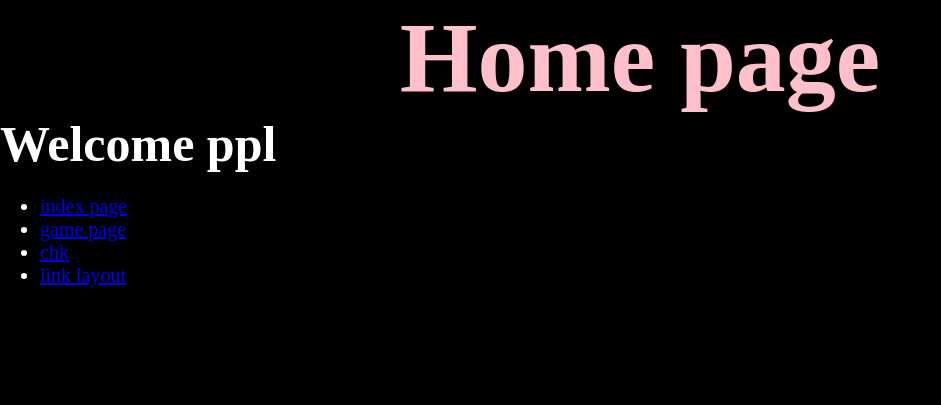
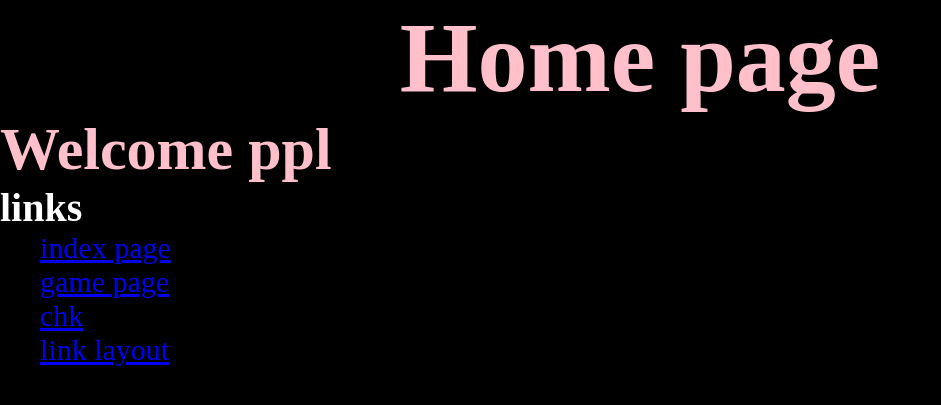
Before and after one commit to Shvejan/first, a Flask app: page / in a window 1280 px wide. Shown: the top 405 px of the page, without its empty margins (0-941 px from the left). Run offline with Flask 2, Linux system fonts and the light colour scheme.

Commit message:
all pages set to layout!

```diff
--- a/templates/home.html
+++ b/templates/home.html
@@ -1,35 +1,8 @@
-<!DOCTYPE html>
-<html>
-  <head
-    <title><h1>Home page</h1></title>
-    <style>
-      h1
-      {
-        color: pink;
-        font-size: 100px;
-        text-align:center;
-      }
-      h2
-      {
-        color: white;
-        font-size: 50px;
-      }
-      li
-      {
-        color: white;
-        font-size: 20px;
-
-
-
-      }
-      *
-      {
-        background-color: black;
-        margin: auto;
-      }
-    </style>
-  </head>
-  <body>
+{% extends "layout.html" %}
+{% block head %}
+<h1>Home page</h1>
+{% endblock %}
+{% block par %}
 <h2>Welcome ppl</h2>
 <h3>links</h3>
 <ul>
@@ -38,5 +11,4 @@
   <li><a href="{{ url_for('chk') }}">chk</a></li>
   <li><a href="{{ url_for("link") }}">link layout</a></li>
 </ul>
-  </body>
-</html>
+{% endblock %}
--- a/templates/layout.html
+++ b/templates/layout.html
@@ -17,13 +17,23 @@
       h2
       {
         color: pink;
-        font-size: 100px;
-        text-align:center;
+        font-size: 60px;
+
+      }
+      h3
+      {
+        color: white;
+        font-size: 40px;
       }
       button
       {
         color: pink;
 
+      }
+      li
+      {
+        color: black;
+        font-size: 30px;
       }
       input
       {
```
Also changed, not shown: templates/chk.html (+4 -22 lines). Lines whose indentation alone changed are shown as unchanged.
